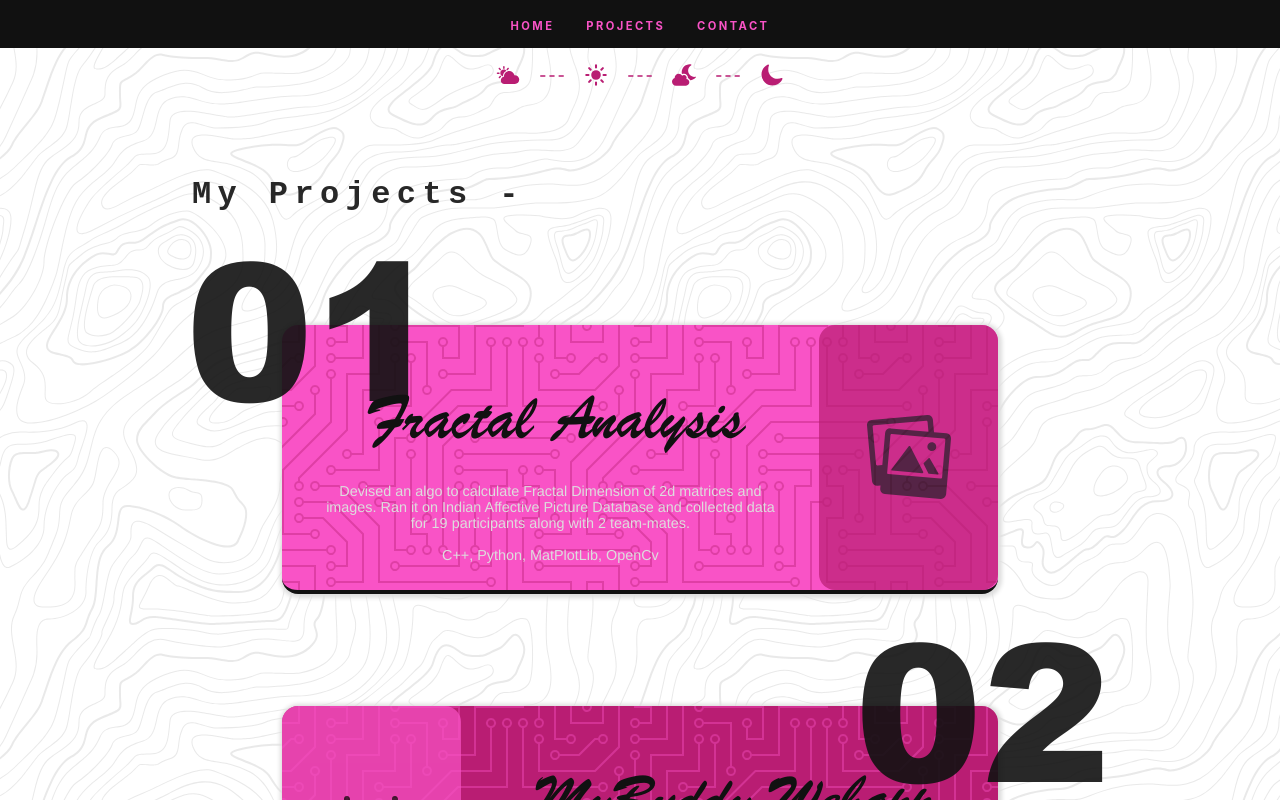
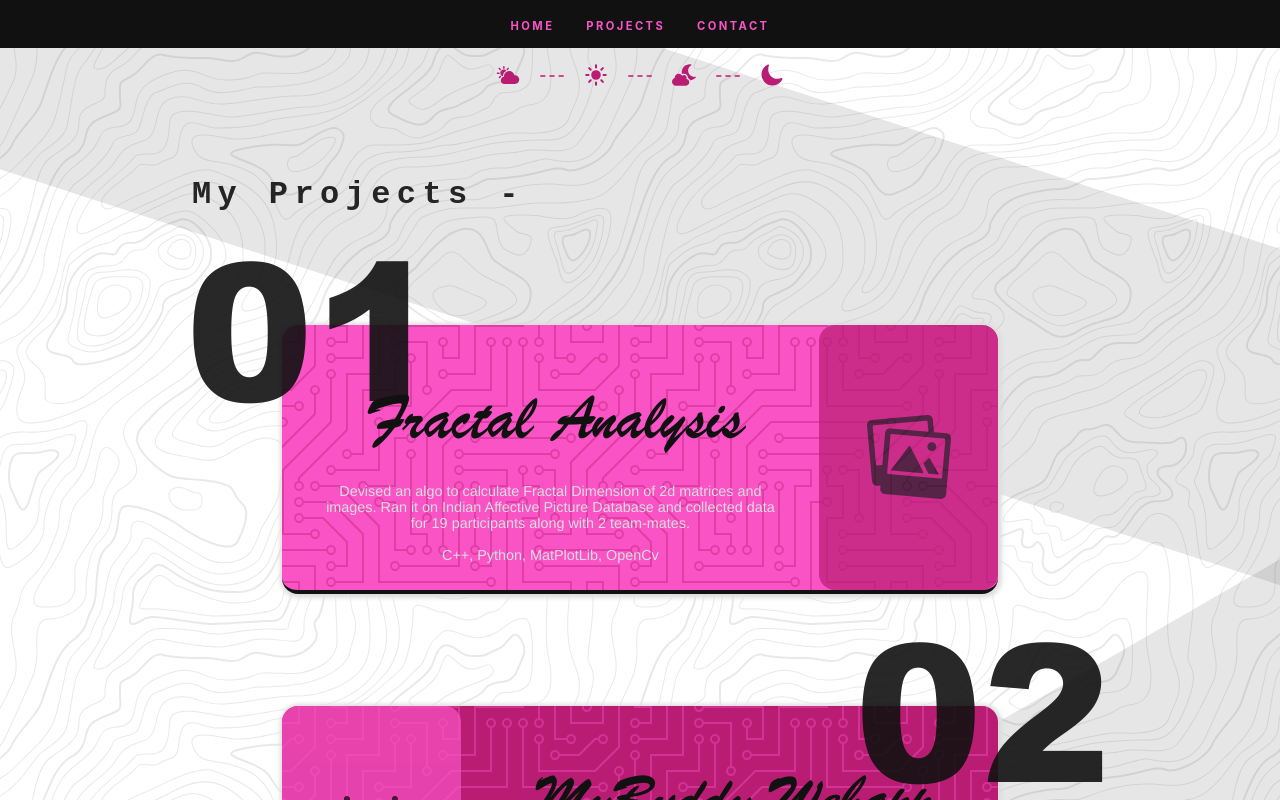
Before and after one commit to I-m-OM/nexus, a React (Create React App) app: page /projects in a window 1280 px wide. Shown: the top 800 px of the page. Built offline with nearby package versions, Linux system fonts and the light colour scheme.

Commit message:
finally completed links working now added bg lines to projects and contact

```diff
--- a/src/Pages/Hireme.jsx
+++ b/src/Pages/Hireme.jsx
@@ -12,6 +12,7 @@ import {
 import styled from "styled-components";
 import Heading from "../components/Heading";
 import Hr from "../components/Hr";
+import Background from "../components/Background";
 
 function Hireme() {
   const Div = styled.div`
@@ -83,7 +84,21 @@ function Hireme() {
           font-size: 2rem;
           width: 3rem;
           text-align: center;
+
+          a {
+            text-decoration: none;
+
+            &:link,
+            &:visited {
               color: ${({ theme }) => theme.colors.master};
+            }
+
+            &:hover,
+            &:active {
+              color: ${({ theme }) => theme.colors.slave};
+              cursor: pointer;
+            }
+          }
         }
       }
     }
@@ -154,34 +169,51 @@ function Hireme() {
         <button type="submit">Send</button>
       </form>
       <Hr />
+      <Background />
       <Heading title="Social Handles -" subTitle="- Important links" />
       <div className="link-container">
         <div className="my-email">im.om.chaudhary@gmail.com</div>
         <div className="icon-container">
           <center>
             <div className="icon">
+              <a href="https://www.linkedin.com/in/om-chaudhary-921a691b6/">
                 <SiLinkedin />
+              </a>
             </div>
             <div className="icon">
+              <a href="https://github.com/I-m-OM">
                 <SiGithub />
+              </a>
             </div>
             <div className="icon">
+              <a href="https://www.instagram.com/i.m.om_16/">
                 <SiInstagram />
+              </a>
             </div>
             <div className="icon">
+              <a href="https://leetcode.com/u/I_m_OM/">
                 <SiLeetcode />
+              </a>
             </div>
             <div className="icon">
+              <a href="https://www.codechef.com/users/i_m_om">
                 <SiCodechef />
+              </a>
             </div>
             <div className="icon">
+              <a href="https://codeforces.com/profile/I.m.OM">
                 <SiCodeforces />
+              </a>
             </div>
             <div className="icon">
+              <a href="https://m.facebook.com/om.chaudhary.9634/">
                 <SiFacebook />
+              </a>
             </div>
             <div className="icon">
+              <a href="https://x.com/ImOM_1611">
                 <SiX />
+              </a>
             </div>
           </center>
         </div>
--- a/src/Pages/Projects.jsx
+++ b/src/Pages/Projects.jsx
@@ -6,6 +6,7 @@ import { GiNinjaHead } from "react-icons/gi";
 import { IoIosImages } from "react-icons/io";
 import { IoCalendarNumber } from "react-icons/io5";
 import { FaLaptopCode } from "react-icons/fa";
+import Background from "../components/Background";
 
 function Projects() {
   const Div = styled.div`
@@ -35,6 +36,7 @@ function Projects() {
         skills="Frontend - React ||  Backend - Java SpringBoot || DB - MongoDb"
         first={false}
       />
+      <Background />
       <Project
         topLeft="03"
         icon={<FaLaptopCode />}
```
Lines whose indentation alone changed are shown as unchanged.
